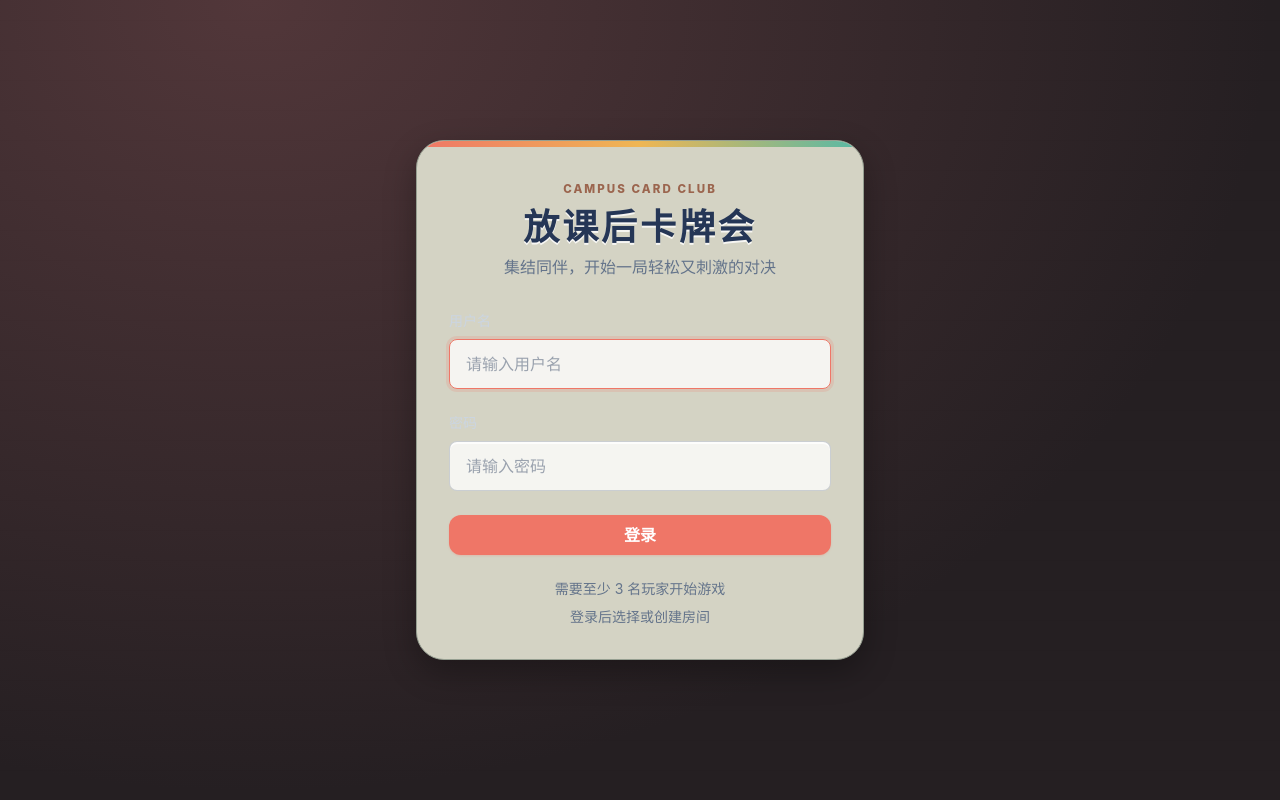
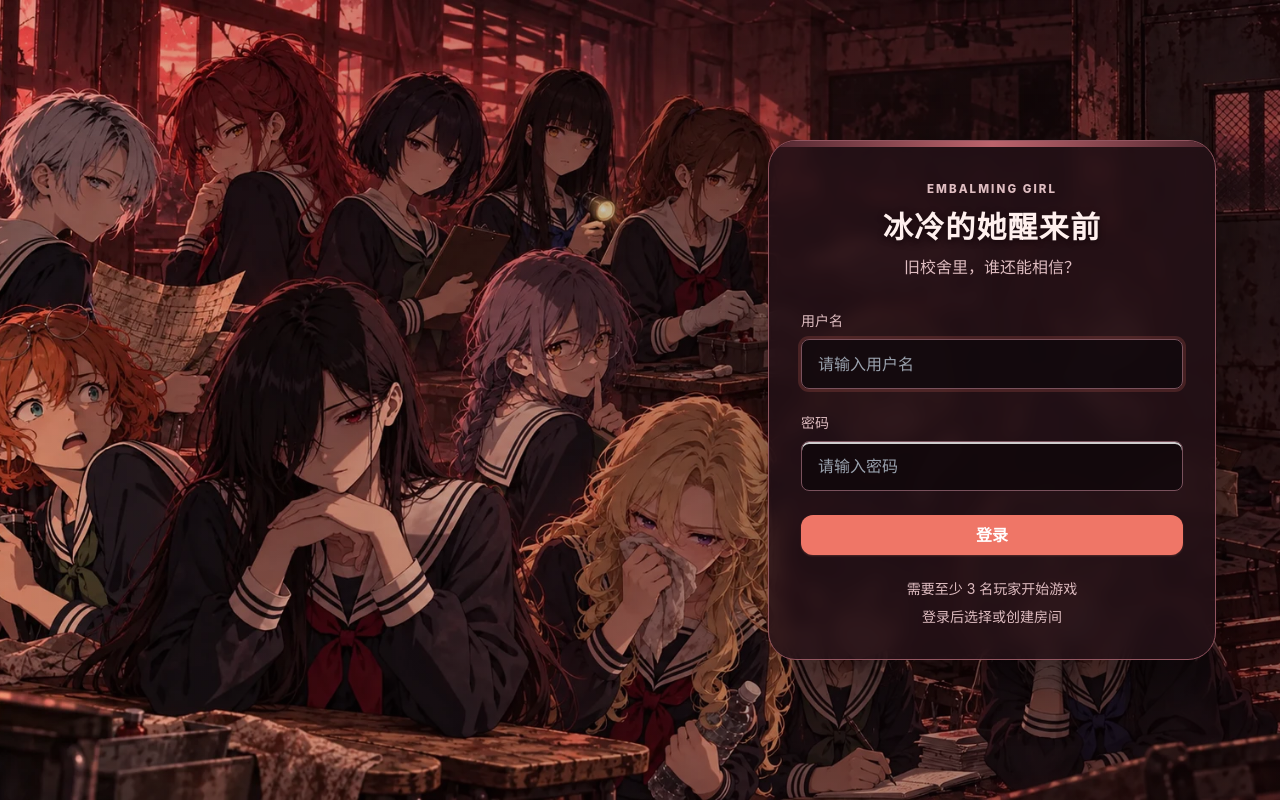
Before and after one commit to Z1Wu/mini-card-game, a React (Vite) app in the folder frontend/: page / in a window 1280 px wide. Built offline with nearby package versions, Linux system fonts and the light colour scheme; no server answers.

Commit message:
Add red abandoned-school ensemble login background

```diff
--- a/frontend/src/assets/styles/horror-table.css
+++ b/frontend/src/assets/styles/horror-table.css
@@ -379,3 +379,11 @@ body:has(.skill-activation) .turn-announcement { visibility: hidden; }
 .honor-result-player { display: flex; flex-direction: column; align-items: center; gap: 6px; }
 .honor-result-avatar { width: 54px; height: 54px; font-size: 22px; border: 2px solid #c28d93; background: #583b43; color: #fff; }
 .honor-result-player strong { font-size: 14px; color: #f2e3e5; }
+.login-poster.campus-shell { min-height: 100dvh; height: auto; background-size: cover; background-position: center; background-attachment: fixed; justify-content: flex-end; padding-right: max(5vw,24px); color: #eee0df; }
+.login-poster.campus-shell::before { display: none; }
+.login-poster .campus-panel { background: rgba(35,17,23,.86); border-color: #925560; box-shadow: 0 20px 60px rgba(0,0,0,.45); backdrop-filter: blur(8px); }
+.login-poster .campus-panel::before { background: linear-gradient(90deg,#512730,#bc636c,#512730); }
+.login-poster .campus-title { color: #fff0ee; font-size: 30px; text-shadow: 0 2px 6px #16070b; letter-spacing: .04em; }
+.login-poster .campus-kicker, .login-poster .text-slate-500, .login-poster label { color: #dfbdc1; }
+.login-poster .campus-panel input { color: #fff !important; background: rgba(15,8,12,.8) !important; border-color: #79515c !important; }
+@media (max-width: 640px) { .login-poster.campus-shell { justify-content: center; padding: 20px; background-position: 38% center; }.login-poster .campus-panel { background: rgba(35,17,23,.9); } }
--- a/frontend/src/pages/Login.tsx
+++ b/frontend/src/pages/Login.tsx
@@ -1,3 +1,4 @@
+import loginPoster from '../assets/art/login-ensemble-red-v1.webp';
 import React, { useState, useEffect } from 'react';
 import { useNavigate } from 'react-router-dom';
 import { Button } from '../components/common/Button';
@@ -137,12 +138,12 @@ export const Login: React.FC = () => {
   };
 
   return (
-    <div className="campus-shell flex items-center justify-center p-4 sm:p-8">
+    <div className="campus-shell login-poster flex items-center justify-center p-4 sm:p-8" style={{ backgroundImage: `linear-gradient(90deg, rgba(20,5,9,.08), rgba(20,5,9,.45)), url(${loginPoster})` }}>
       <div className="campus-panel max-w-md w-full p-7 sm:p-8">
         <div className="text-center mb-8 pt-2">
-          <p className="campus-kicker mb-2">Campus Card Club</p>
-          <h1 className="campus-title text-4xl font-bold mb-2">放课后卡牌会</h1>
-          <p className="text-slate-500">集结同伴，开始一局轻松又刺激的对决</p>
+          <p className="campus-kicker mb-2">Embalming Girl</p>
+          <h1 className="campus-title text-4xl font-bold mb-2">冰冷的她醒来前</h1>
+          <p className="text-slate-500">旧校舍里，谁还能相信？</p>
         </div>
 
         {error && (
```
Also changed, not shown: frontend/src/assets/art/login-ensemble-red-v1.webp (added).
